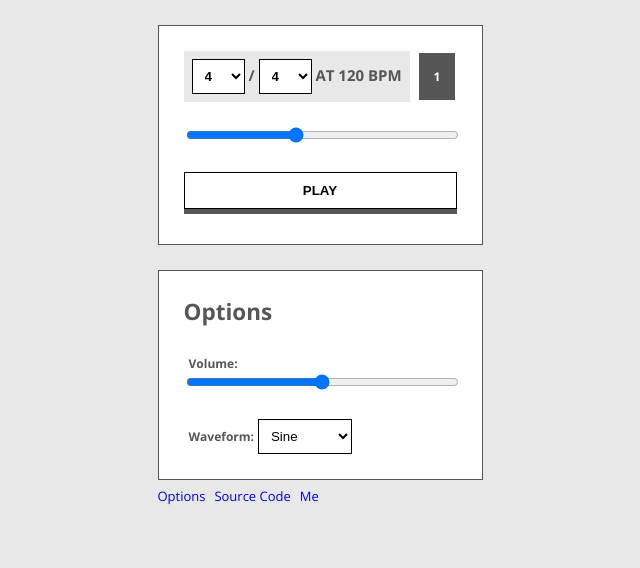
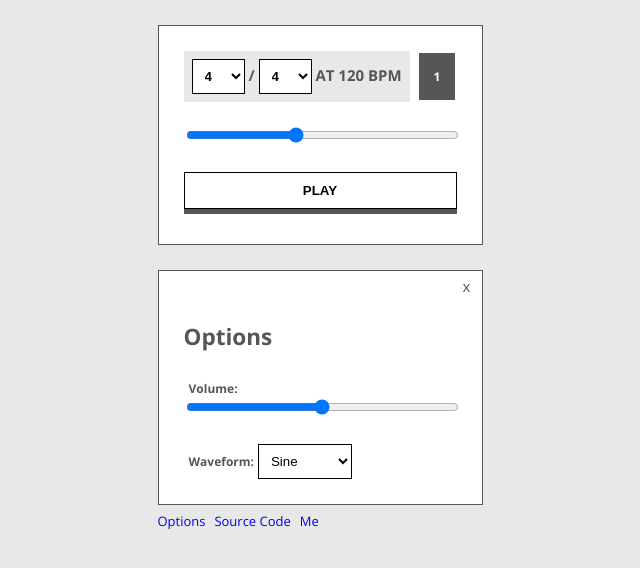
Before and after one commit to joereynolds/metronome, a plain HTML site: page index.html in a window 1280 px wide. Both pictures are taken after a click on the link "Options". Shown: the whole page, without its empty margins (320-960 px from the left). Drawn offline with nearby package versions, Linux system fonts and the light colour scheme.

Commit message:
Add a close button to the options box

```diff
--- a/index.html
+++ b/index.html
@@ -56,6 +56,7 @@
     </main>
 
     <section id="options" class="box hidden">
+        <span id="close-options" class="btn-close">x</span>
         <h1>Options</h1>
         <div class="option">
             <label>Volume:</label>
--- a/metronome.js
+++ b/metronome.js
@@ -24,6 +24,7 @@
         toggleButton: document.getElementById("toggle-button"),
         beatCounter: document.getElementById("beat-counter"),
         toggleOptions: document.getElementById("toggle-options"),
+        closeOptions: document.getElementById("close-options"),
         options: document.getElementById("options"),
         volume: document.getElementById("volume"),
         waveform: document.getElementById("waveform")
@@ -42,6 +43,10 @@
 
     elements.toggleButton.addEventListener('click', togglePlay);
     elements.toggleOptions.addEventListener('click', function() {
+        elements.options.classList.toggle('hidden');
+    });
+
+    elements.closeOptions.addEventListener('click', (e) => {
         elements.options.classList.toggle('hidden');
     });
 
--- a/style.css
+++ b/style.css
@@ -30,6 +30,7 @@ body {
 }
 
 .box {
+  position: relative;
   padding: 25px;
   border: 1px solid;
   margin-bottom: 5px;
@@ -114,3 +115,16 @@ select {
     background: white;
     padding: 8px;
 }
+
+.btn-close {
+    position: absolute;
+    top: 0px;
+    right: 0px;
+    line-height: 30px;
+    width: 30px;
+    text-align: center;
+}
+
+.btn-close:hover {
+    cursor: pointer;
+}
```
